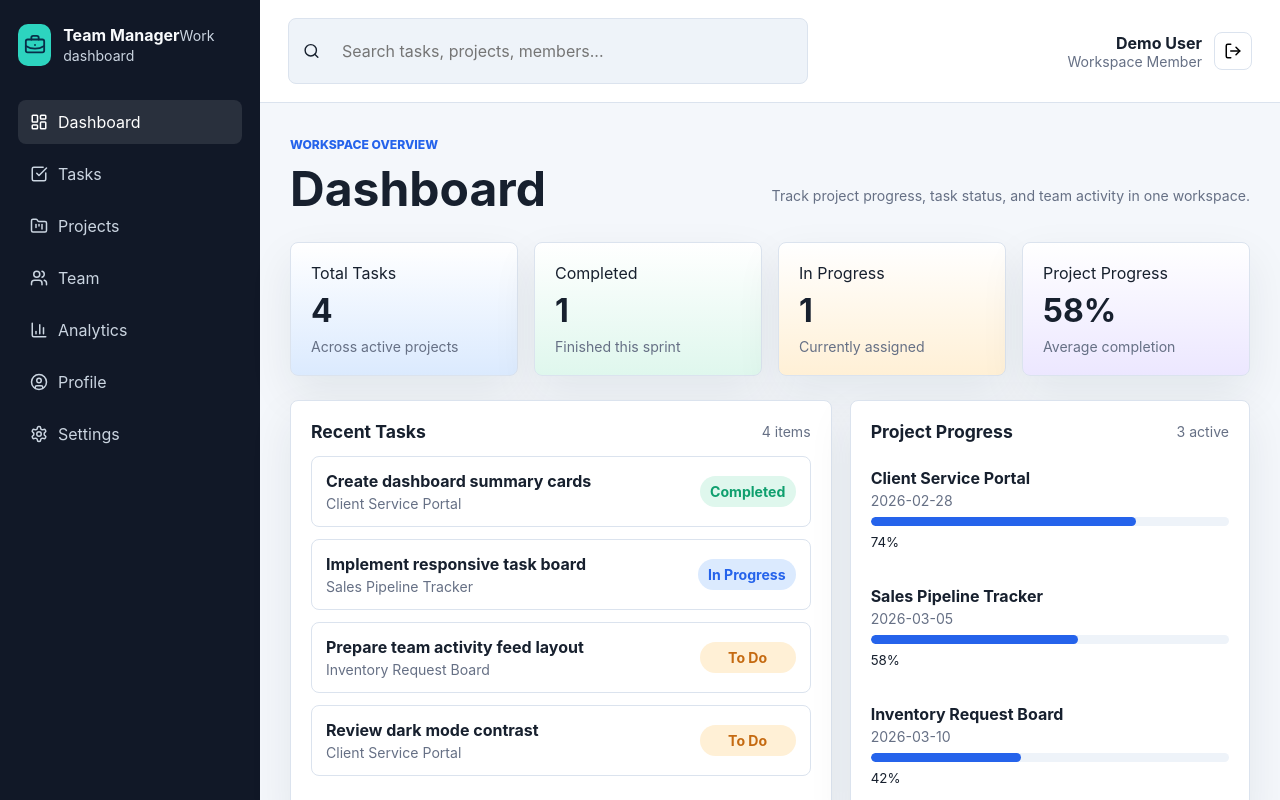
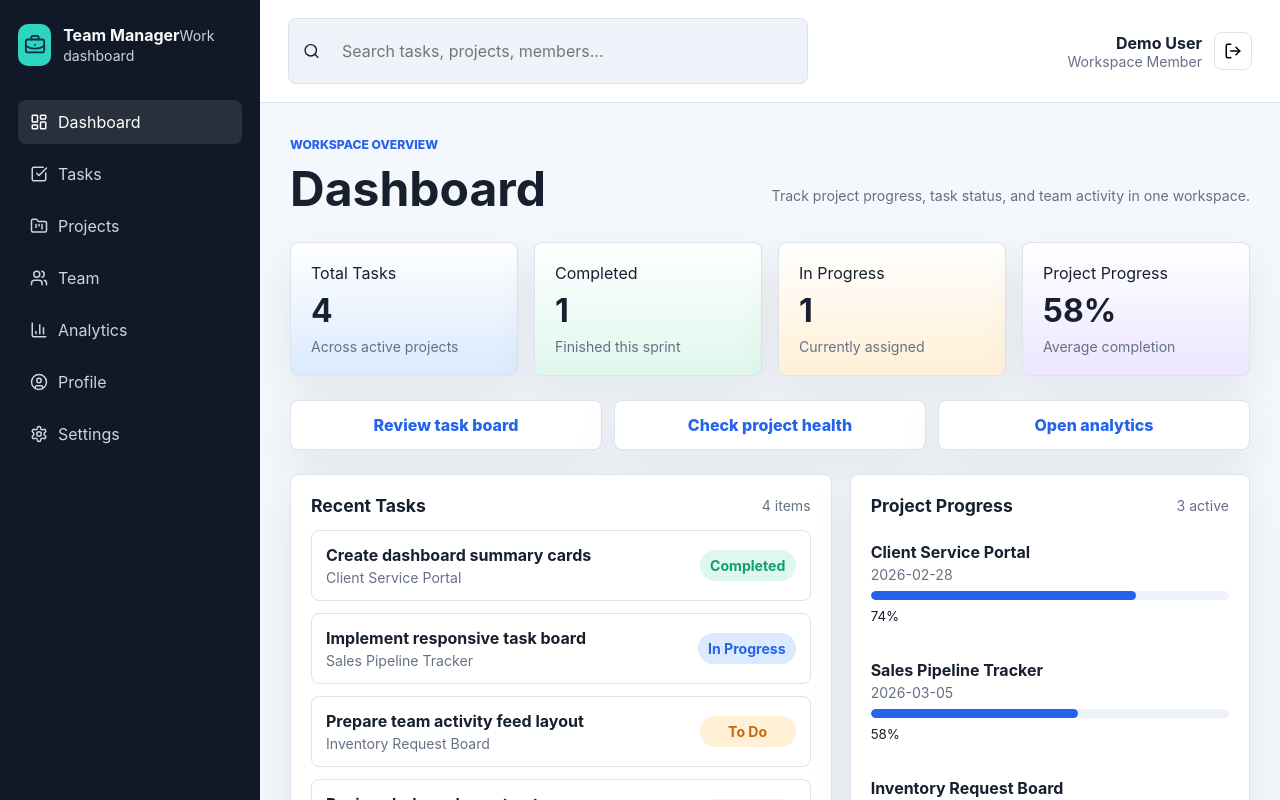
Before and after one commit to ManishJungAdhikari/team-task-management-system, a React (Vite) app: page / in a window 1280 px wide. Shown: the top 800 px of the page. Built offline with nearby package versions, Linux system fonts and the light colour scheme.

Commit message:
add dashboard quick action cards

```diff
--- a/src/pages/Dashboard.jsx
+++ b/src/pages/Dashboard.jsx
@@ -23,6 +23,12 @@ export default function Dashboard() {
         <StatCard label="Completed" value={completedTasks} hint="Finished this sprint" tone="green" />
         <StatCard label="In Progress" value={inProgressTasks} hint="Currently assigned" tone="orange" />
         <StatCard label="Project Progress" value={`${averageProgress}%`} hint="Average completion" tone="purple" />
+      </section>
+
+      <section className="quick-actions">
+        <a href="/tasks">Review task board</a>
+        <a href="/projects">Check project health</a>
+        <a href="/analytics">Open analytics</a>
       </section>
 
       <section className="content-grid">
--- a/src/styles/global.css
+++ b/src/styles/global.css
@@ -219,6 +219,23 @@ a {
   display: grid;
   grid-template-columns: repeat(4, minmax(0, 1fr));
   gap: 16px;
+}
+
+.quick-actions {
+  display: grid;
+  grid-template-columns: repeat(3, minmax(0, 1fr));
+  gap: 12px;
+}
+
+.quick-actions a {
+  border: 1px solid var(--line);
+  border-radius: 8px;
+  background: var(--surface);
+  color: var(--blue);
+  font-weight: 800;
+  padding: 14px 16px;
+  text-align: center;
+  box-shadow: var(--shadow);
 }
 
 .stat-card,
@@ -656,6 +673,7 @@ textarea {
   .stats-grid,
   .content-grid,
   .project-grid,
+  .quick-actions,
   .deadline-grid {
     grid-template-columns: 1fr 1fr;
   }
@@ -693,6 +711,7 @@ textarea {
   .stats-grid,
   .content-grid,
   .project-grid,
+  .quick-actions,
   .deadline-grid,
   .task-form,
   .toolbar,
```
